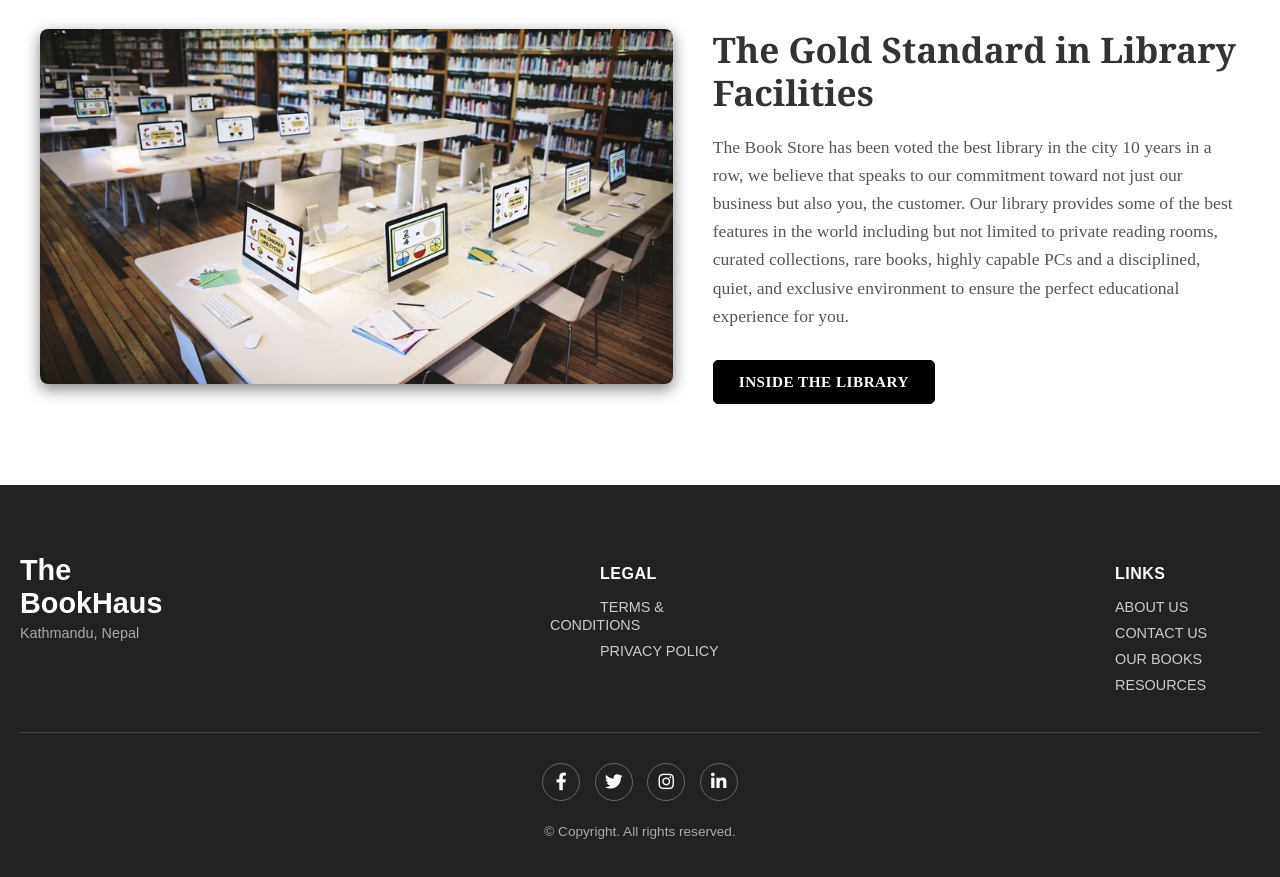
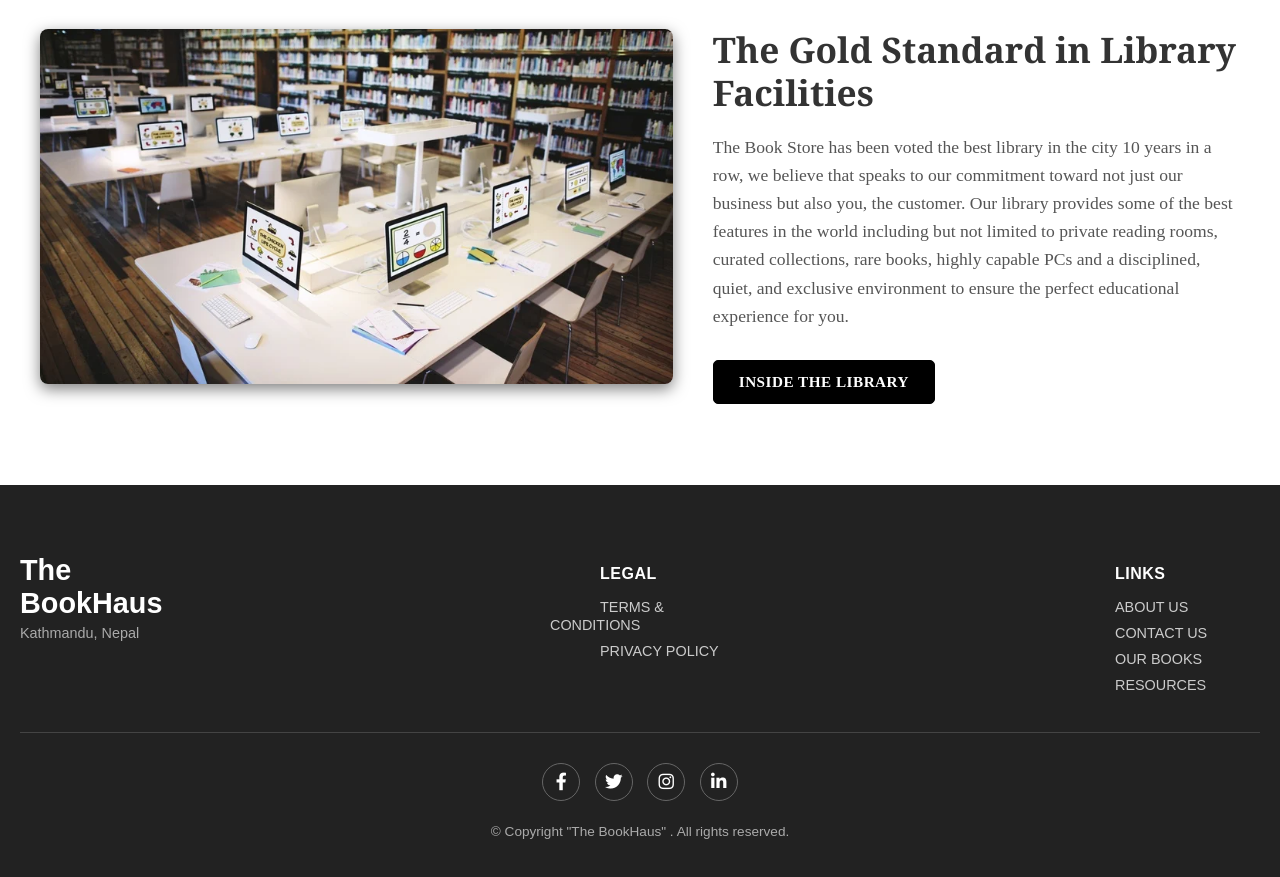
Before and after one commit to user9989123423416/ITassesment2025, a plain HTML site: page Codes/about.html in a window 1280 px wide. Shown: the part 1206-2083 px from the top of the page. Drawn offline with Linux system fonts and the light colour scheme.

Commit message:
Made changes to copyright

```diff
--- a/Codes/about.html
+++ b/Codes/about.html
@@ -99,7 +99,7 @@
       <a href="https://www.linkedin.com/" class="social-icon"><i class="fab fa-linkedin-in"></i></a>
       </div>
       <br>
-    <p class="copyright">&copy; Copyright. All rights reserved.</p>
+    <p class="copyright">&copy; Copyright "The BookHaus" . All rights reserved.</p>
   </div>
 </footer>
 </body>
```
Also changed, not shown: Codes/books.html (+1 -1 lines), Codes/contact.html (+1 -1 lines), Codes/gallery.html (+1 -1 lines), Codes/index.html (+1 -1 lines).
